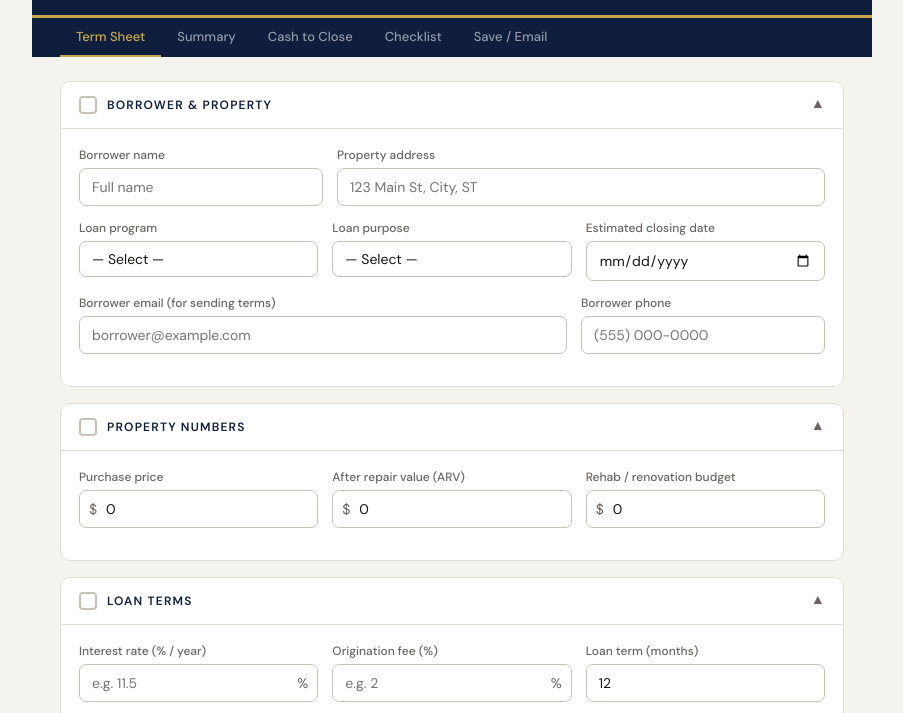
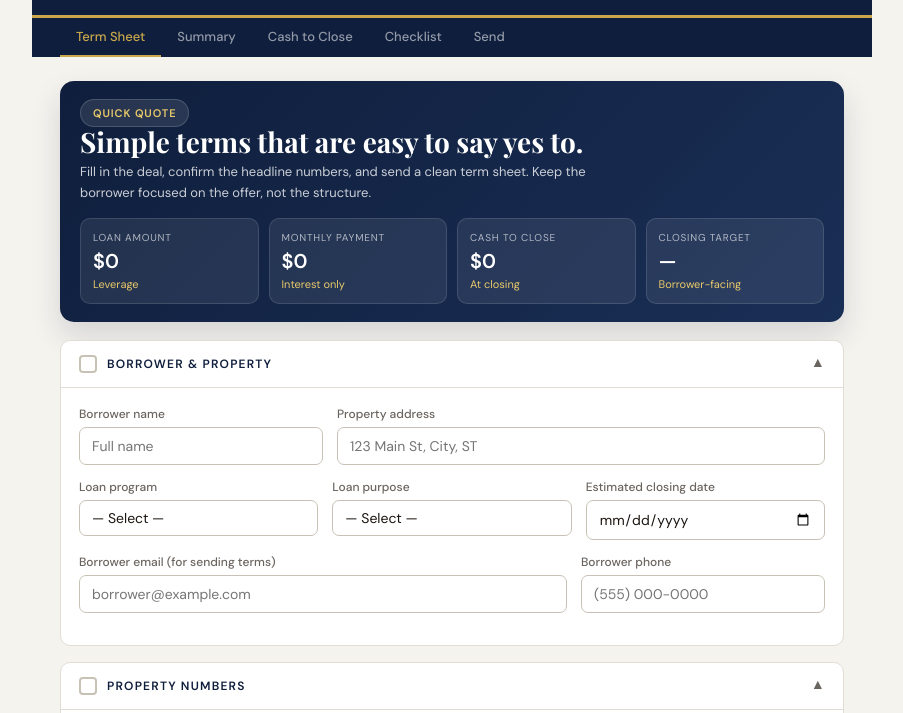
Before and after one commit to AssetLiftLending/TERM-SHEET, a website: page index.html in a window 1280 px wide. Shown: the part 58-771 px from the top of the page, without its empty margins (188-1091 px from the left). Drawn offline with nearby package versions, Linux system fonts and the light colour scheme.

Commit message:
Refine term sheet for simpler sales flow

```diff
--- a/index.html
+++ b/index.html
@@ -102,6 +102,18 @@ input[type="range"]::-webkit-slider-thumb{-webkit-appearance:none;width:20px;hei
 .metric-card{background:var(--bg);border:1px solid var(--border);border-radius:8px;padding:12px 14px;text-align:center;}
 .metric-card .mc-label{font-size:11px;color:var(--muted);margin-bottom:4px;}
 .metric-card .mc-val{font-size:16px;font-weight:700;color:var(--navy);}
+.sales-hero{background:linear-gradient(135deg,#0f1e3c 0%,#1a2f56 100%);border-radius:14px;padding:18px 20px;margin-bottom:18px;color:#fff;box-shadow:0 14px 30px rgba(15,30,60,0.14);}
+.sales-hero-top{display:flex;align-items:flex-start;justify-content:space-between;gap:16px;margin-bottom:14px;}
+.sales-hero h2{font-family:'Playfair Display',serif;font-size:28px;line-height:1.05;margin-bottom:6px;}
+.sales-hero p{font-size:13px;line-height:1.6;color:rgba(255,255,255,0.78);max-width:540px;}
+.sales-pill{display:inline-flex;align-items:center;gap:8px;background:rgba(255,255,255,0.1);border:1px solid rgba(255,255,255,0.16);border-radius:999px;padding:6px 12px;font-size:11px;font-weight:700;letter-spacing:.08em;text-transform:uppercase;color:var(--gold-light);}
+.sales-grid{display:grid;grid-template-columns:repeat(4,1fr);gap:10px;}
+.sales-stat{background:rgba(255,255,255,0.08);border:1px solid rgba(255,255,255,0.12);border-radius:10px;padding:12px;}
+.sales-stat-label{font-size:10px;text-transform:uppercase;letter-spacing:.08em;color:rgba(255,255,255,0.64);margin-bottom:4px;}
+.sales-stat-value{font-size:20px;font-weight:700;color:#fff;}
+.sales-stat-note{font-size:11px;color:var(--gold-light);margin-top:3px;}
+.simple-note{background:#f8f6f2;border:1px solid var(--border);border-radius:8px;padding:11px 13px;font-size:12px;color:var(--muted);line-height:1.55;margin-bottom:14px;}
+.simple-note strong{color:var(--navy);}
 
 /* CASH TO CLOSE */
 .cash-close-card{background:var(--navy);border-radius:10px;padding:16px 20px;margin-bottom:16px;display:flex;align-items:center;justify-content:space-between;}
@@ -146,6 +158,10 @@ input[type="range"]::-webkit-slider-thumb{-webkit-appearance:none;width:20px;hei
 .send-status{margin-top:12px;font-size:12px;line-height:1.5;color:var(--muted);}
 .send-status.error{color:#b83232;}
 .send-status.success{color:#2d7a4f;}
+@media (max-width:760px){
+  .sales-hero-top{flex-direction:column;}
+  .sales-grid,.metric-row{grid-template-columns:repeat(2,1fr);}
+}
 
 /* PDF PREVIEW MODAL */
 .pdf-modal-wrap{display:none;position:fixed;inset:0;background:rgba(0,0,0,0.5);z-index:1000;align-items:flex-start;justify-content:center;padding:20px;overflow-y:auto;}
@@ -173,11 +189,43 @@ input[type="range"]::-webkit-slider-thumb{-webkit-appearance:none;width:20px;hei
     <button class="tab-btn" onclick="switchTab('summary',this)">Summary</button>
     <button class="tab-btn" onclick="switchTab('closing',this)">Cash to Close</button>
     <button class="tab-btn" onclick="switchTab('checklist',this)">Checklist</button>
-    <button class="tab-btn" onclick="switchTab('pdf',this)">Save / Email</button>
+    <button class="tab-btn" onclick="switchTab('pdf',this)">Send</button>
   </div>
 
   <!-- FORM TAB -->
   <div id="tab-form" class="tab-panel active">
+
+    <div class="sales-hero">
+      <div class="sales-hero-top">
+        <div>
+          <div class="sales-pill">Quick Quote</div>
+          <h2>Simple terms that are easy to say yes to.</h2>
+          <p>Fill in the deal, confirm the headline numbers, and send a clean term sheet. Keep the borrower focused on the offer, not the structure.</p>
+        </div>
+      </div>
+      <div class="sales-grid">
+        <div class="sales-stat">
+          <div class="sales-stat-label">Loan Amount</div>
+          <div class="sales-stat-value" id="heroLoanAmt">—</div>
+          <div class="sales-stat-note" id="heroLimit">—</div>
+        </div>
+        <div class="sales-stat">
+          <div class="sales-stat-label">Monthly Payment</div>
+          <div class="sales-stat-value" id="heroMonthly">—</div>
+          <div class="sales-stat-note">Interest only</div>
+        </div>
+        <div class="sales-stat">
+          <div class="sales-stat-label">Cash To Close</div>
+          <div class="sales-stat-value" id="heroCash">—</div>
+          <div class="sales-stat-note">At closing</div>
+        </div>
+        <div class="sales-stat">
+          <div class="sales-stat-label">Closing Target</div>
+          <div class="sales-stat-value" id="heroClosing">—</div>
+          <div class="sales-stat-note">Borrower-facing</div>
+        </div>
+      </div>
+    </div>
 
     <div class="section-card open" id="sec-borrower">
       <div class="section-header" onclick="toggleSection('borrower')">
@@ -266,13 +314,14 @@ input[type="range"]::-webkit-slider-thumb{-webkit-appearance:none;width:20px;hei
       </div>
     </div>
 
-    <div class="section-card open" id="sec-terms">
+    <div class="section-card" id="sec-terms">
       <div class="section-header" onclick="toggleSection('terms')">
         <div class="section-check" id="chk-terms" onclick="event.stopPropagation();toggleCheck('terms')"></div>
-        <div class="section-title">Loan Terms</div>
+        <div class="section-title">Loan Terms & Advanced Settings</div>
         <div class="section-chevron">▼</div>
       </div>
       <div class="section-body">
+        <div class="simple-note"><strong>Keep this simple:</strong> most borrowers only need loan amount, rate, monthly payment, and cash to close. Open these settings when you need to fine-tune the structure.</div>
         <div class="form-row">
           <div class="form-group">
             <label>Interest rate (% / year)</label>
@@ -362,7 +411,7 @@ input[type="range"]::-webkit-slider-thumb{-webkit-appearance:none;width:20px;hei
       </div>
     </div>
 
-    <div class="section-card open" id="sec-reserves">
+    <div class="section-card" id="sec-reserves">
       <div class="section-header" onclick="toggleSection('reserves')">
         <div class="section-check" id="chk-reserves" onclick="event.stopPropagation();toggleCheck('reserves')"></div>
         <div class="section-title">Reserve Options</div>
@@ -744,6 +793,11 @@ function updateAll(){
   document.getElementById('smMonthly').textContent = fmt$(c.monthly);
   document.getElementById('smFees').textContent    = fmt$(c.totalFees);
   document.getElementById('smLimit').textContent   = c.limitingFactor;
+  set('heroLoanAmt', fmt$(c.loanAmt));
+  set('heroMonthly', fmt$(c.monthly));
+  set('heroCash', fmt$(c.cashToClose));
+  set('heroLimit', c.limitingFactor);
+  set('heroClosing', d.closing ? new Date(d.closing+'T00:00:00').toLocaleDateString('en-US',{month:'short',day:'numeric'}) : '—');
 
   // summary tab fields
   set('sm_borrower', d.borrower); set('sm_program', d.program);
```
